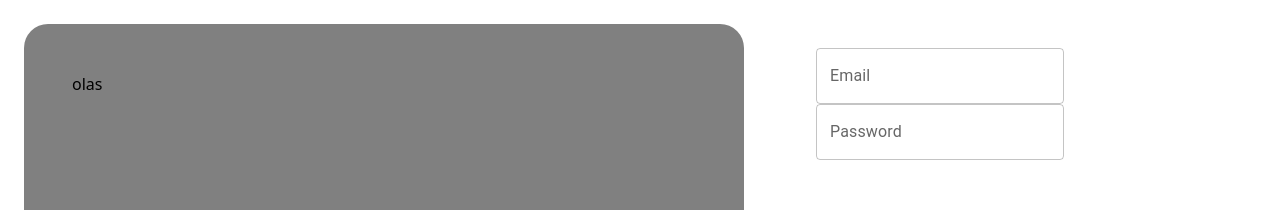
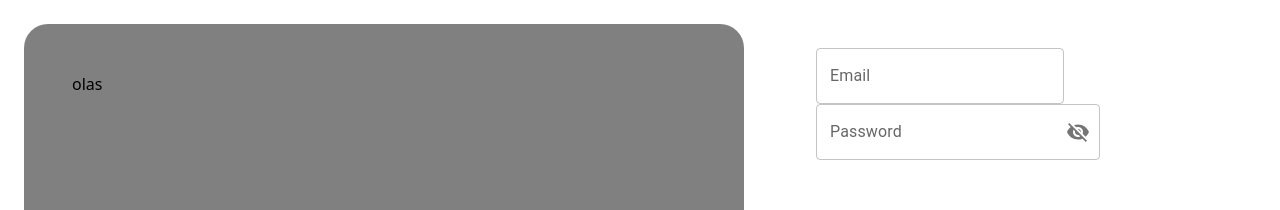
Before and after one commit to RickBm400/next-people-dictionary, a Next.js app: page /login in a window 1280 px wide. Shown: the top 210 px of the page. Built offline with nearby package versions, Linux system fonts and the light colour scheme.

Commit message:
feat: create own textField component

```diff
--- /dev/null
+++ b/app/globalComponents/textField.tsx
@@ -0,0 +1,55 @@
+import {
+  FormControl,
+  TextField,
+  InputLabel,
+  OutlinedInput,
+  InputAdornment,
+  IconButton,
+} from "@mui/material";
+import { Visibility, VisibilityOff } from "@mui/icons-material";
+
+interface props {
+  value: string;
+  label: String;
+  type: string;
+  handler: any;
+  variant?: "standard" | "outlined" | "filled";
+}
+
+function adornment(type: string) {
+  if (type == "password") {
+    return (
+      <>
+        <InputAdornment position="end">
+          <IconButton aria-label="toggle password visibility" edge="end">
+            {true ? <VisibilityOff /> : <Visibility />}
+          </IconButton>
+        </InputAdornment>
+      </>
+    );
+  }
+}
+
+export default function TextFieldComp({
+  value,
+  label,
+  type = "text",
+  handler,
+  variant = "outlined",
+}: props) {
+  return (
+    <FormControl variant={`${variant}`}>
+      <TextField
+        id={`outline-adornment-${label}`}
+        type={`${type}`}
+        label={`${label}`}
+        variant={`${variant}`}
+        value={value}
+        onChange={handler}
+        InputProps={{
+          endAdornment: adornment(type),
+        }}
+      ></TextField>
+    </FormControl>
+  );
+}
--- a/app/login/page.tsx
+++ b/app/login/page.tsx
@@ -10,18 +10,19 @@ import {
   InputAdornment,
 } from "@mui/material";
 import { VisibilityOff, Visibility } from "@mui/icons-material";
-import { useState } from "react";
+import React, { useState } from "react";
+import TexFieldComps from "globalComponents/textField";
 import "./login.sass";
 
 export default function Login() {
   const [email, setEmail] = useState("");
   const [password, setPassword] = useState("");
 
-  const handleEmail = (event: any) => {
+  const handleEmail = (event: React.ChangeEvent<HTMLInputElement>) => {
     setEmail(event.target.value);
   };
 
-  const handlePassword = (event: any) => {
+  const handlePassword = (event: React.ChangeEvent<HTMLInputElement>) => {
     setPassword(event.target.value);
   };
 
@@ -35,20 +36,18 @@ export default function Login() {
           <Box component="form" noValidate autoComplete="off">
             <TextField
               label="Email"
-              id="email"
+              name="email"
               type="email"
               variant="outlined"
               value={email}
               onChange={handleEmail}
             />
-            <TextField
+            <TexFieldComps
+              value={password}
               label="Password"
-              id="email"
               type="password"
-              variant="outlined"
-              value={password}
-              onChange={handlePassword}
-            ></TextField>
+              handler={handlePassword}
+            ></TexFieldComps>
           </Box>
         </div>
       </section>
```
